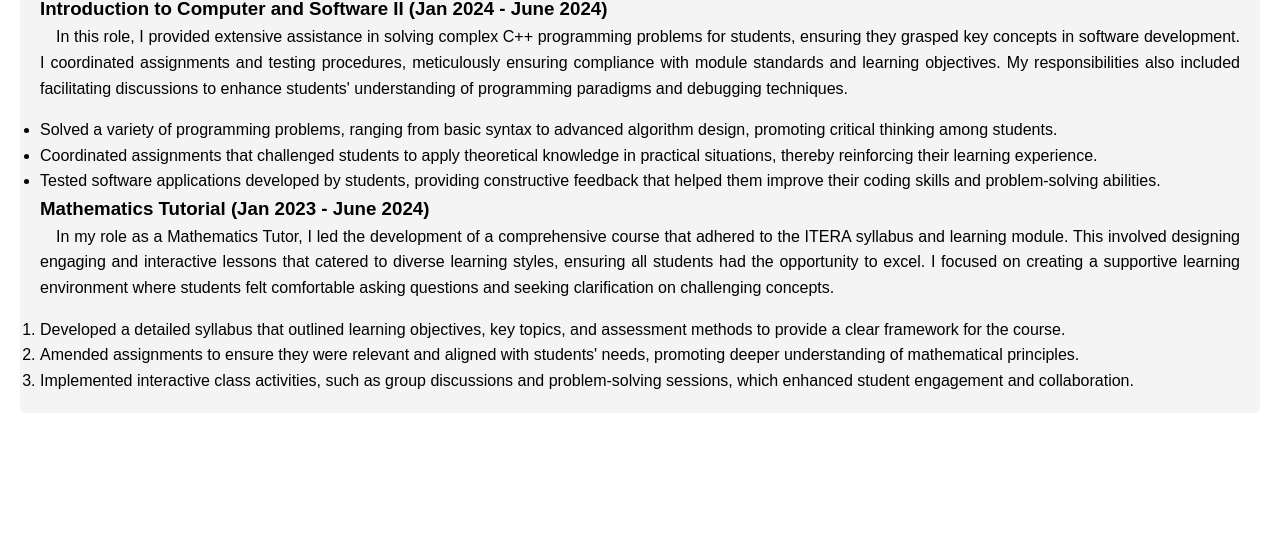
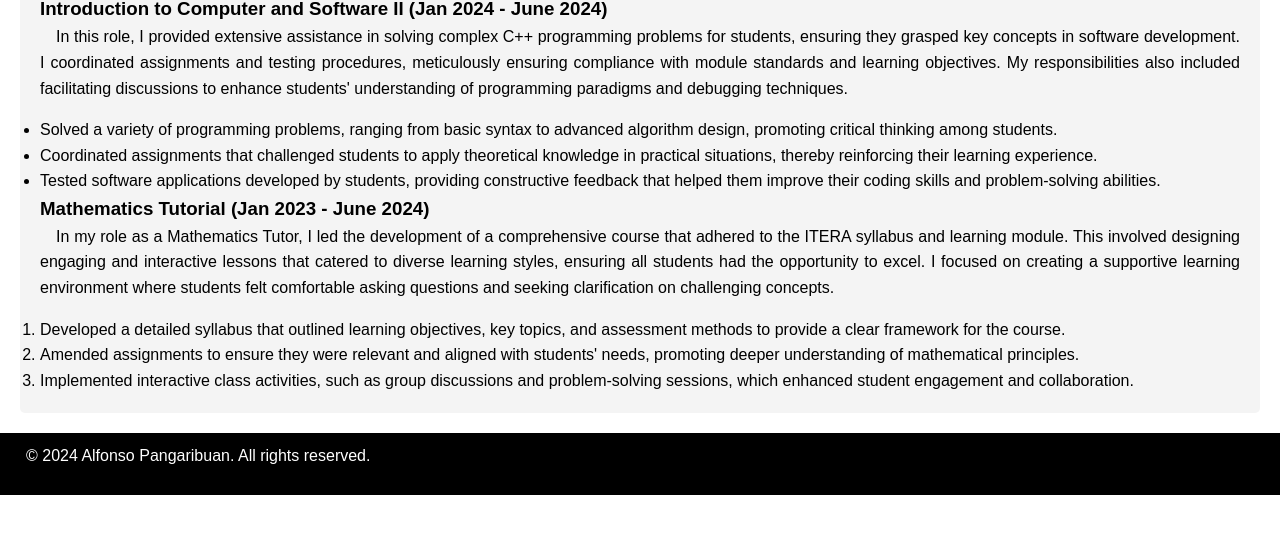
Before and after one commit to AlfonsoPangaribuan/PrakTugas2, a plain HTML site: page experience.html in a window 1280 px wide. Shown: the part 154-688 px from the top of the page. Drawn offline with Linux system fonts and the light colour scheme.

Commit message:
Update experience.html

```diff
--- a/experience.html
+++ b/experience.html
@@ -41,6 +41,8 @@
             </ol>
         </article>
     </section>
-
+    <footer>
+        <p>&copy; 2024 Alfonso Pangaribuan. All rights reserved.</p>
+    </footer>
 </body>
 </html>
```
